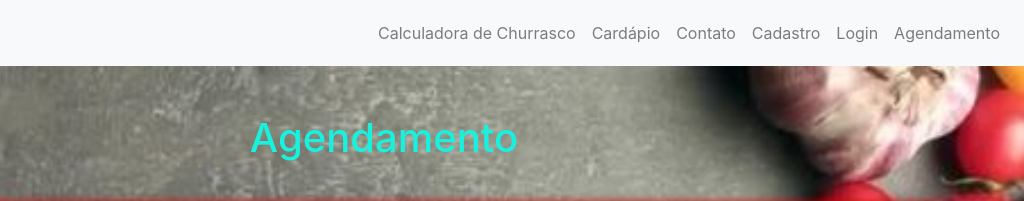
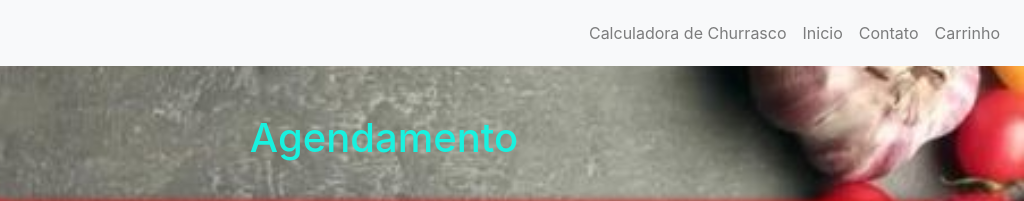
Before and after one commit to rayonny/restaurante, a website built with webpack: page agendamento.html in a window 1280 px wide. Shown: the top 201 px of the page, 256-1280 px from the left. Built offline with nearby package versions, Linux system fonts and the light colour scheme.

Commit message:
Merge remote-tracking branch 'val/main'
# Conflicts:
#	index.html

```diff
--- a/agendamento.html
+++ b/agendamento.html
@@ -23,11 +23,9 @@
   <div class="collapse navbar-collapse" id="navbarNav">
     <ul class="navbar-nav ml-auto">
       <li class="nav-item"><a class="nav-link" href="calculadora.html">Calculadora de Churrasco</a></li>
-      <li class="nav-item"><a class="nav-link" href="index.html#cardapio">Cardápio</a></li>
+      <li class="nav-item"><a class="nav-link" href="index.html#cardapio">Inicio</a></li>
       <li class="nav-item"><a class="nav-link" href="index.html#contato">Contato</a></li>
-      <li class="nav-item"><a class="nav-link" href="cadastro.html">Cadastro</a></li>
-      <li class="nav-item"><a class="nav-link" href="login.html">Login</a></li>
-      <li class="nav-item"><a class="nav-link" href="agendamento.html">Agendamento</a></li>
+      <li class="nav-item"><a class="nav-link" href="carrinho.html">Carrinho</a></li>
     </ul>
   </div>
 </nav>
```
